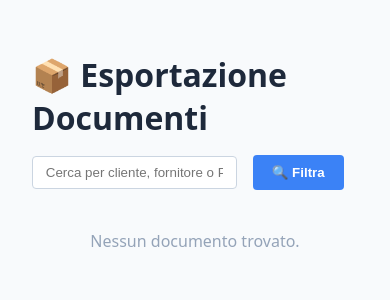
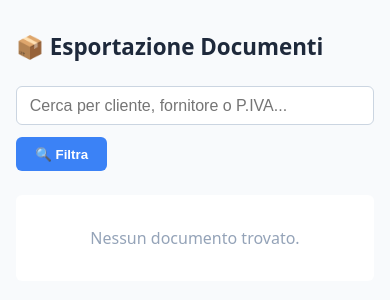
Before and after one commit to Tullio69/MagecoShipping, a Flask app: page /export in a window 390 px wide. Shown: the top 300 px of the page. Run offline with Flask 3, Linux system fonts and the light colour scheme; data that the repository does not hold is empty.

Commit message:
Ottimizzazione query di filtraggio e miglioramento UI

```diff
--- a/magecoshipping/utils/db_utils.py
+++ b/magecoshipping/utils/db_utils.py
@@ -102,22 +102,33 @@ def insert_document(data: dict):
 
 def get_documents(filter_text: str = "") -> list[dict]:
     """
-    Restituisce la lista dei documenti dal DB,
-    con filtro opzionale per cliente / fornitore / P.IVA.
+    Restituisce la lista dei documenti dal DB con filtro opzionale.
+    Il filtro ricerca in modo case-insensitive nei campi:
+    - cliente
+    - fornitore
+    - piva_cliente
+    - piva_fornitore
+
+    Se il filtro è vuoto, restituisce tutti i documenti ordinati per data di creazione (decrescente).
     """
     conn = get_connection()
     cur = conn.cursor()
 
+    # Se è presente un filtro, normalizza e costruisci la query parametrica
     if filter_text:
-        ft = f"%{filter_text}%"
+        ft = f"%{filter_text.strip()}%"
         cur.execute("""
             SELECT id, file_name, cliente, piva_cliente, fornitore, piva_fornitore,
                    data_doc, num_doc, totale_doc, status, created_at
             FROM documents
-            WHERE cliente LIKE ? OR fornitore LIKE ? OR piva_cliente LIKE ? OR piva_fornitore LIKE ?
+            WHERE LOWER(COALESCE(cliente, '')) LIKE LOWER(?)
+               OR LOWER(COALESCE(fornitore, '')) LIKE LOWER(?)
+               OR COALESCE(piva_cliente, '') LIKE ?
+               OR COALESCE(piva_fornitore, '') LIKE ?
             ORDER BY created_at DESC
         """, (ft, ft, ft, ft))
     else:
+        # Nessun filtro → restituisce tutti i documenti
         cur.execute("""
             SELECT id, file_name, cliente, piva_cliente, fornitore, piva_fornitore,
                    data_doc, num_doc, totale_doc, status, created_at
--- a/magecoshipping/webui/templates/export.html
+++ b/magecoshipping/webui/templates/export.html
@@ -1,102 +1,53 @@
 <!DOCTYPE html>
 <html lang="it">
-
 <head>
     <meta charset="UTF-8">
+    <meta name="viewport" content="width=device-width, initial-scale=1.0">
     <title>Esporta Documenti - MagecoShipping</title>
     <style>
+        :root {
+            --blue: #3b82f6;
+            --green: #10b981;
+            --green-dark: #059669;
+            --gray-bg: #f8fafc;
+            --gray-border: #cbd5e1;
+            --text-dark: #1e293b;
+            --text-light: #475569;
+        }
+
         body {
-            font-family: system-ui, sans-serif;
-            background-color: #f8fafc;
+            font-family: system-ui, -apple-system, sans-serif;
+            background-color: var(--gray-bg);
             margin: 0;
             padding: 2rem;
+            color: var(--text-dark);
         }
 
         h1 {
-            color: #1e293b;
-            margin-bottom: 1rem;
+            margin-bottom: 1.5rem;
+            font-size: 1.8rem;
         }
 
-        form {
-            display: flex;
-            align-items: center;
-            gap: 1rem;
+        /* --- Layout principale --- */
+        .page-container {
+            max-width: 1200px;
+            margin: 0 auto;
+        }
+
+        /* --- Flash message --- */
+        #flash-container {
             margin-bottom: 1.5rem;
         }
 
-        input[type="text"],
-        select {
-            padding: 0.5rem 0.8rem;
-            border: 1px solid #cbd5e1;
-            border-radius: 4px;
-        }
-
-        button {
-            padding: 0.6rem 1.2rem;
-            border: none;
-            border-radius: 4px;
-            cursor: pointer;
-            font-weight: 600;
-        }
-
-        .btn-filter {
-            background-color: #3b82f6;
-            color: white;
-        }
-
-        .btn-export {
-            background-color: #10b981;
-            color: white;
-        }
-
-        table {
-            width: 100%;
-            border-collapse: collapse;
-            background: white;
-            border-radius: 6px;
-            overflow: hidden;
-        }
-
-        th,
-        td {
-            text-align: left;
-            padding: 0.6rem 0.8rem;
-            border-bottom: 1px solid #e2e8f0;
-        }
-
-        th {
-            background-color: #f1f5f9;
-            font-weight: 600;
-        }
-
-        tr:hover {
-            background-color: #f9fafb;
-        }
-
-        .empty {
-            text-align: center;
-            color: #94a3b8;
-            padding: 1rem;
-        }
-
-        /* Colonne "Totale" e "Status" allineate a destra per migliore leggibilità */
-        td:nth-child(9),
-        td:nth-child(10),
-        th:nth-child(9),
-        th:nth-child(10) {
-            text-align: right;
-        }
-
-        /* Messaggi flash */
-        #flash-container {
-            margin-bottom: 1rem;
-        }
-
         .flash {
-            padding: 0.75rem 1rem;
+            position: relative;
+            padding: 0.75rem 2.5rem 0.75rem 1rem;
             border-radius: 6px;
             font-weight: 600;
-            margin-bottom: 0.5rem;
+            display: flex;
+            align-items: center;
+            justify-content: space-between;
+            margin-bottom: 0.75rem;
         }
 
         .flash.success {
@@ -109,17 +60,6 @@
             background-color: #fee2e2;
             color: #991b1b;
             border: 1px solid #ef4444;
-        }
-
-        .flash {
-            position: relative;
-            padding: 0.75rem 2.5rem 0.75rem 1rem;
-            border-radius: 6px;
-            font-weight: 600;
-            margin-bottom: 0.5rem;
-            display: flex;
-            align-items: center;
-            justify-content: space-between;
         }
 
         .flash .close-btn {
@@ -138,10 +78,123 @@
         .flash .close-btn:hover {
             opacity: 1;
         }
+
+        /* --- Barra filtro --- */
+        .filter-form {
+            display: flex;
+            flex-wrap: wrap;
+            align-items: center;
+            gap: 0.75rem;
+            margin-bottom: 1.5rem;
+        }
+
+        .filter-form input[type="text"] {
+            flex: 1 1 300px;
+            min-width: 250px;
+            padding: 0.6rem 0.8rem;
+            border: 1px solid var(--gray-border);
+            border-radius: 6px;
+            font-size: 1rem;
+        }
+
+        .btn {
+            padding: 0.6rem 1.2rem;
+            border: none;
+            border-radius: 6px;
+            font-weight: 600;
+            cursor: pointer;
+            transition: background-color 0.2s, transform 0.1s;
+        }
+
+        .btn:active {
+            transform: scale(0.98);
+        }
+
+        .btn-filter {
+            background-color: var(--blue);
+            color: white;
+        }
+
+        .btn-export {
+            background-color: var(--green);
+            color: white;
+        }
+
+        .btn-export:hover {
+            background-color: var(--green-dark);
+        }
+
+        /* --- Tabella --- */
+        .table-wrapper {
+            overflow-x: auto;
+            background: white;
+            border-radius: 8px;
+            box-shadow: 0 1px 3px rgba(0,0,0,0.08);
+        }
+
+        table {
+            width: 100%;
+            border-collapse: collapse;
+            min-width: 800px;
+        }
+
+        th, td {
+            text-align: left;
+            padding: 0.75rem 1rem;
+            border-bottom: 1px solid #e2e8f0;
+            white-space: nowrap;
+        }
+
+        th {
+            background-color: #f1f5f9;
+            font-weight: 600;
+        }
+
+        tr:hover {
+            background-color: #f9fafb;
+        }
+
+        td:nth-child(9),
+        td:nth-child(10),
+        th:nth-child(9),
+        th:nth-child(10) {
+            text-align: right;
+        }
+
+        .empty {
+            text-align: center;
+            color: #94a3b8;
+            padding: 2rem;
+            background: white;
+            border-radius: 6px;
+        }
+
+        /* --- Sezione pulsanti azione --- */
+        .action-buttons {
+            margin-top: 1.5rem;
+            display: flex;
+            flex-wrap: wrap;
+            gap: 1rem;
+        }
+
+        @media (max-width: 768px) {
+            body {
+                padding: 1rem;
+            }
+
+            h1 {
+                font-size: 1.4rem;
+            }
+
+            .filter-form input[type="text"] {
+                flex: 1 1 100%;
+            }
+        }
     </style>
 </head>
 
 <body>
+    <div class="page-container">
 
         {% with messages = get_flashed_messages(with_categories=true) %}
         {% if messages %}
@@ -155,18 +208,20 @@
         </div>
         {% endif %}
         {% endwith %}
+
         <h1>📦 Esportazione Documenti</h1>
 
         <!-- 🔍 Form di filtro -->
-    <form method="get" action="/export">
-        <input type="text" name="q" value="{{ query| default('', true) }}"
+        <form method="get" action="/export" class="filter-form">
+            <input type="text" name="q" value="{{ query|default('', true) }}"
                 placeholder="Cerca per cliente, fornitore o P.IVA..." />
-        <button type="submit" class="btn-filter">🔍 Filtra</button>
+            <button type="submit" class="btn btn-filter">🔍 Filtra</button>
         </form>
 
         <!-- 📊 Tabella dei risultati -->
         {% if docs and docs|length > 0 %}
         <form method="post" action="/export">
+            <div class="table-wrapper">
                 <table>
                     <thead>
                         <tr>
@@ -199,22 +254,26 @@
                         {% endfor %}
                     </tbody>
                 </table>
-        <div style="margin-top: 1rem;">
-            <button type="submit" class="btn-export">📤 Esporta selezionati</button>
-            <button type="button" id="open-folder" class="btn-filter">📂 Apri cartella Export</button>
+            </div>
+
+            <div class="action-buttons">
+                <button type="submit" class="btn btn-export">📤 Esporta selezionati</button>
+                <button type="button" id="open-folder" class="btn btn-filter">📂 Apri cartella Export</button>
             </div>
         </form>
         {% else %}
         <div class="empty">Nessun documento trovato.</div>
         {% endif %}
+    </div>
 
     <script>
         // Selezione/deselezione globale
         const selectAll = document.getElementById("select-all");
         if (selectAll) {
             selectAll.addEventListener("change", () => {
-                const boxes = document.querySelectorAll('input[name="selected_ids"]');
-                boxes.forEach(cb => cb.checked = selectAll.checked);
+                document.querySelectorAll('input[name="selected_ids"]').forEach(cb => {
+                    cb.checked = selectAll.checked;
+                });
             });
         }
 
@@ -225,28 +284,22 @@
                 try {
                     const res = await fetch("/open_export_folder", { method: "POST" });
                     const data = await res.json();
-                    if (!data.success) {
-                        alert("Errore: " + data.message);
-                    }
+                    if (!data.success) alert("Errore: " + data.message);
                 } catch (err) {
                     alert("Impossibile aprire la cartella Export: " + err);
                 }
             });
         }
-    </script>
 
-    <script>
-        // Permette di chiudere manualmente ogni messaggio flash
+        // Chiusura messaggi flash
         document.querySelectorAll(".flash .close-btn").forEach(btn => {
             btn.addEventListener("click", () => {
                 const flash = btn.parentElement;
                 flash.style.transition = "opacity 0.3s ease";
                 flash.style.opacity = "0";
-                setTimeout(() => flash.remove(), 300); // rimuove il messaggio dopo la transizione
+                setTimeout(() => flash.remove(), 300);
             });
         });
     </script>
-
 </body>
-
 </html>
```
Lines whose indentation alone changed are shown as unchanged.
